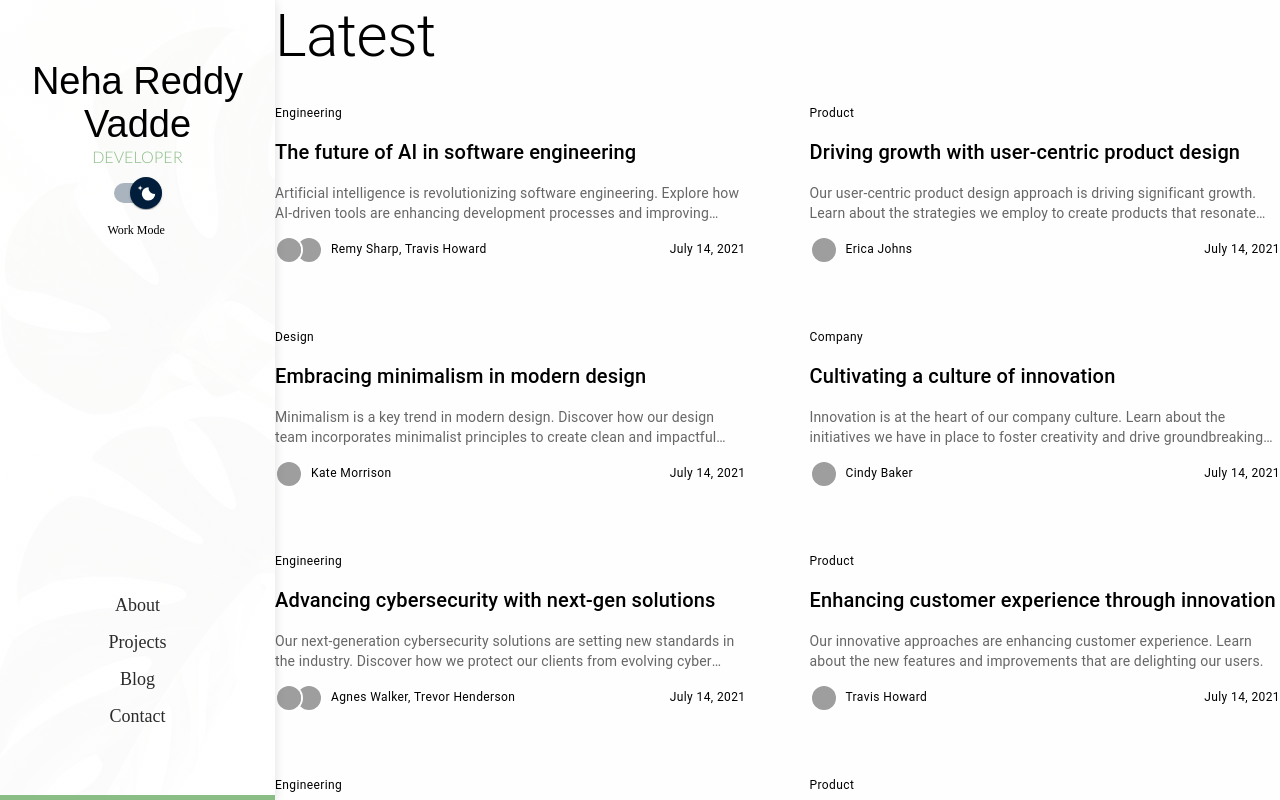
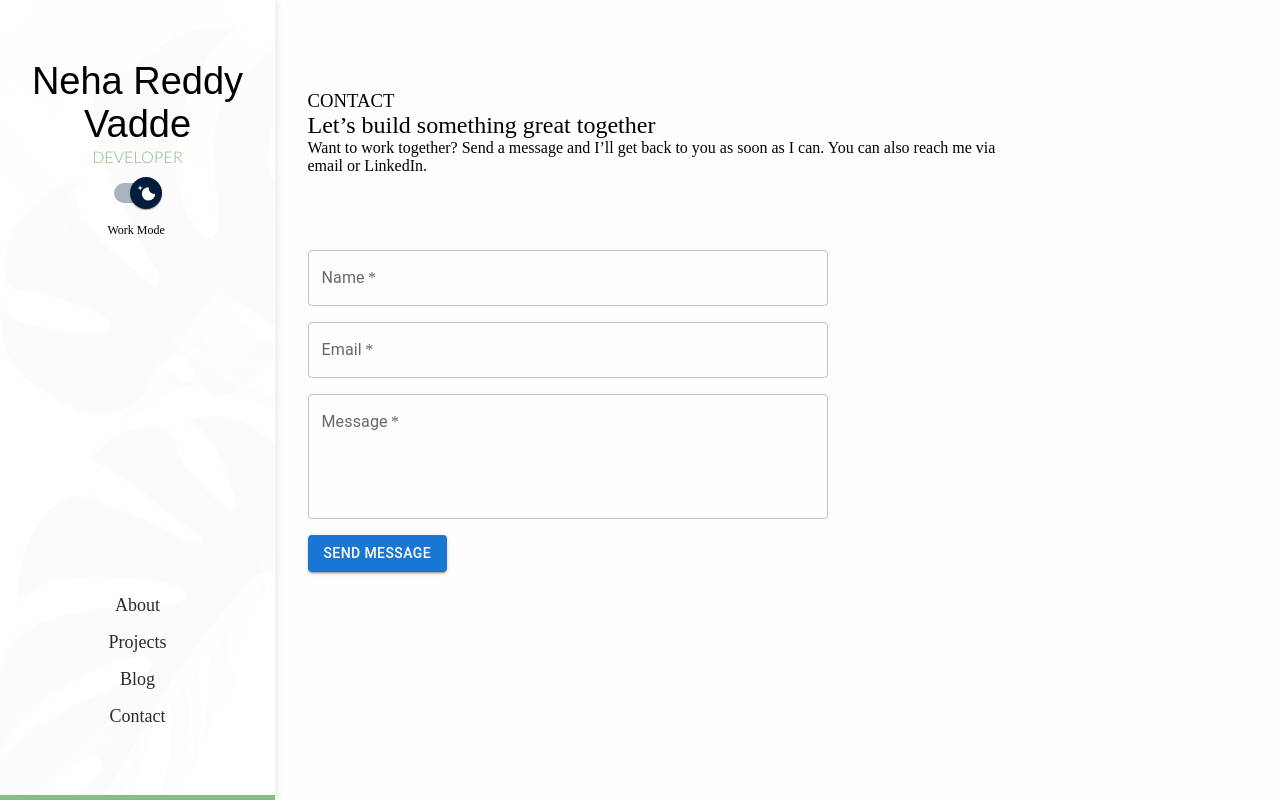
Before and after one commit to NVadde2/portfolio-next, a React (Create React App) app: page /contact in a window 1280 px wide. Built offline with nearby package versions, Linux system fonts and the light colour scheme; grey boxes are pictures that could not be loaded; a web font is replaced by a local one.

Commit message:
Contact page updated

```diff
--- a/src/App.tsx
+++ b/src/App.tsx
@@ -4,7 +4,7 @@ import './App.css';
 import About from './components/About';
 import BlogPost from './components/Blog';
 import Experience from './components/Experience';
-import Latest from './components/MainContent';
+import Contact from './components/Contact';
 import NavBar from './components/NavBar';
 import Projects from './components/Projects';
 
@@ -29,7 +29,7 @@ function App() {
           />
           <Route
             path="/contact"
-            element={<Latest />}
+            element={<Contact />}
           />
         </Routes>
       </div>
--- /dev/null
+++ b/src/components/Contact.tsx
@@ -0,0 +1,92 @@
+import * as React from 'react';
+import Box from '@mui/material/Box';
+import Button from '@mui/material/Button';
+import TextField from '@mui/material/TextField';
+import Typography from '@mui/material/Typography';
+
+export default function Contact() {
+  const [formState, setFormState] = React.useState({
+    name: '',
+    email: '',
+    message: '',
+  });
+  const [submitted, setSubmitted] = React.useState(false);
+
+  const handleChange = (field: string) => (event: React.ChangeEvent<HTMLInputElement>) => {
+    setFormState((prev) => ({ ...prev, [field]: event.target.value }));
+  };
+
+  const handleSubmit = (event: React.FormEvent) => {
+    event.preventDefault();
+    setSubmitted(true);
+  };
+
+  return (
+    <div className="static-contain">
+      <section className="section top">
+        <div className="text-contain">
+          <h3>CONTACT</h3>
+          <h1>Let’s build something great together</h1>
+          <p>
+            Want to work together? Send a message and I’ll get back to you as soon as I can.
+            You can also reach me via email or LinkedIn.
+          </p>
+        </div>
+      </section>
+
+      <section className="section">
+        <Box
+          component="form"
+          onSubmit={handleSubmit}
+          sx={{
+            display: 'flex',
+            flexDirection: 'column',
+            gap: 2,
+            maxWidth: 520,
+            width: '100%',
+          }}
+        >
+          <TextField
+            label="Name"
+            value={formState.name}
+            onChange={handleChange('name')}
+            required
+            fullWidth
+          />
+          <TextField
+            label="Email"
+            value={formState.email}
+            onChange={handleChange('email')}
+            required
+            fullWidth
+            type="email"
+          />
+          <TextField
+            label="Message"
+            value={formState.message}
+            onChange={handleChange('message')}
+            required
+            fullWidth
+            multiline
+            minRows={4}
+          />
+
+          <Button type="submit" variant="contained" sx={{ alignSelf: 'flex-start' }}>
+            Send message
+          </Button>
+
+          {submitted ? (
+            <Box sx={{ mt: 2 }}>
+              <Typography variant="body1" sx={{ fontWeight: 600 }}>
+                Thanks for reaching out!
+              </Typography>
+              <Typography variant="body2" sx={{ color: 'text.secondary' }}>
+                I’ll review your message and reply as soon as possible.
+              </Typography>
+            </Box>
+          ) : null}
+        </Box>
+      </section>
+    </div>
+  );
+}
```
